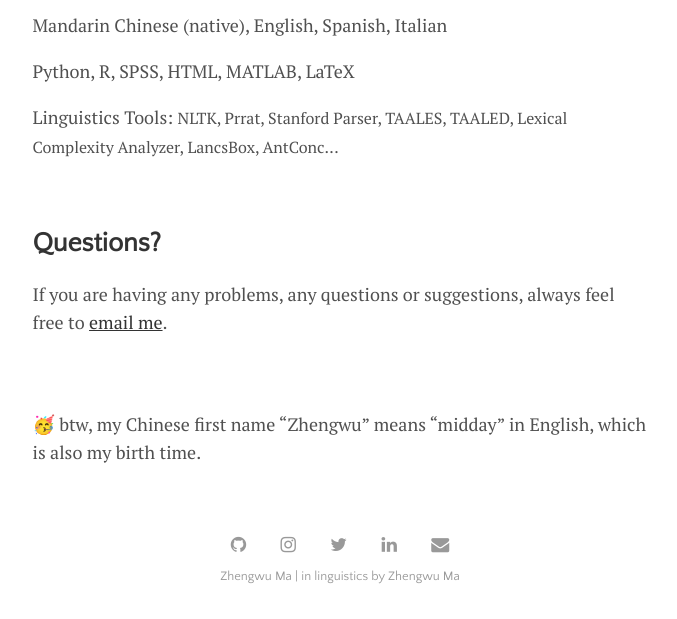
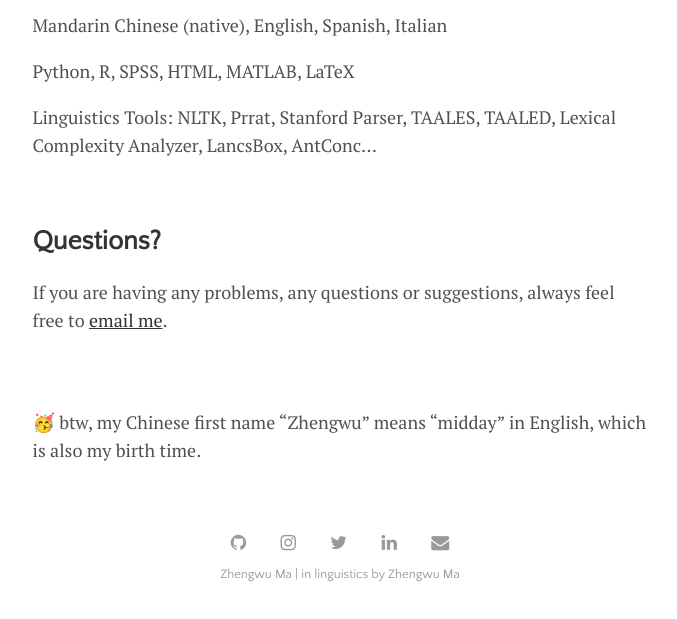
Before and after one commit to zhengwuma/zhengwuma.github.io, a Jekyll site: the page built from menu/about.md, in a window 1280 px wide. Shown: the part 1361-1980 px from the top of the page, without its empty margins (300-977 px from the left). Built offline with Jekyll 4.4.1, drawn with Linux system fonts in a browser that asks for light colours.

Commit message:
Update about.md

```diff
--- a/menu/about.md
+++ b/menu/about.md
@@ -46,7 +46,7 @@ Mandarin Chinese (native), English, Spanish, Italian
 
 Python, R, SPSS, HTML, MATLAB, LaTeX
 
-Linguistics Tools: <font size="3">NLTK, Prrat, Stanford Parser, TAALES, TAALED, Lexical Complexity Analyzer, LancsBox, AntConc...</font>
+Linguistics Tools: NLTK, Prrat, Stanford Parser, TAALES, TAALED, Lexical Complexity Analyzer, LancsBox, AntConc...
 
 <br>
 
```
